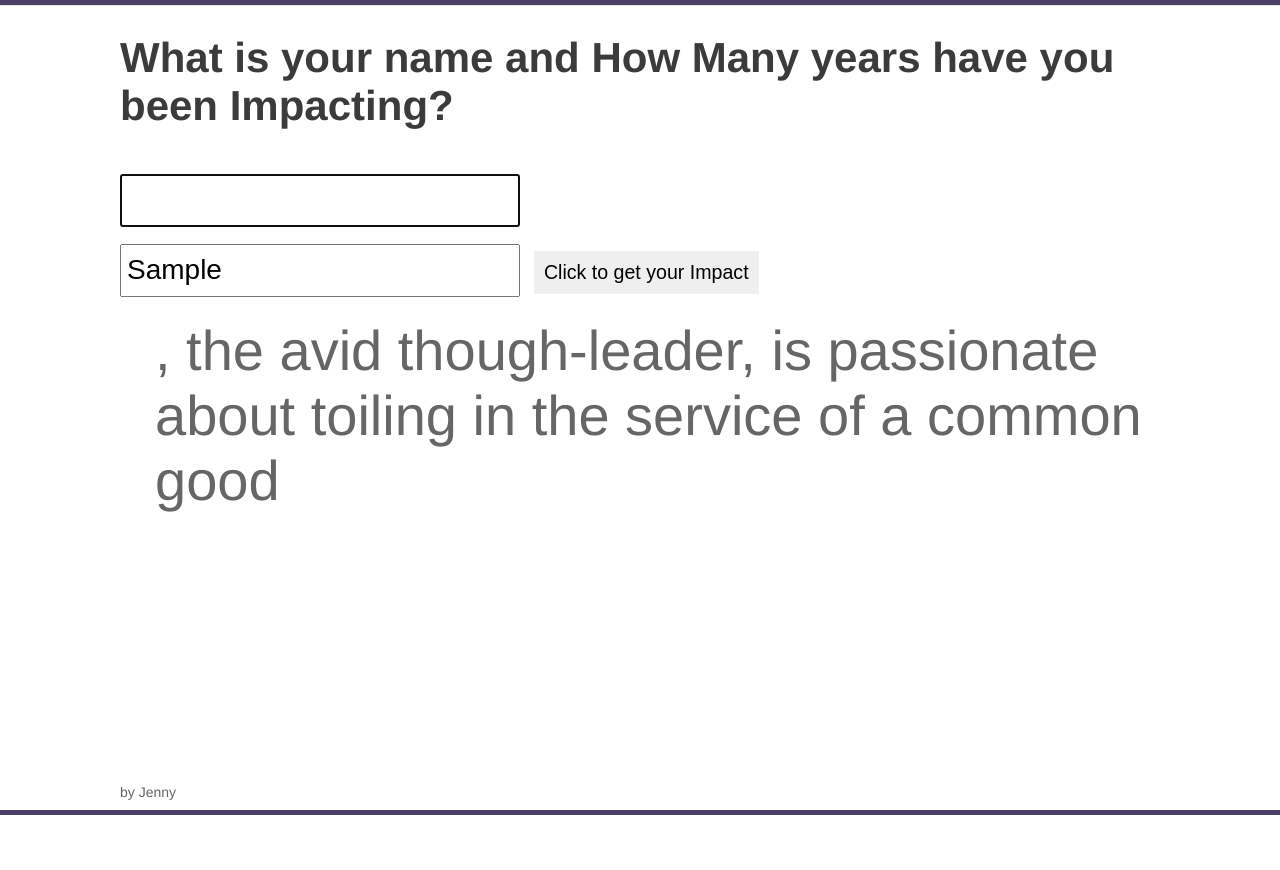
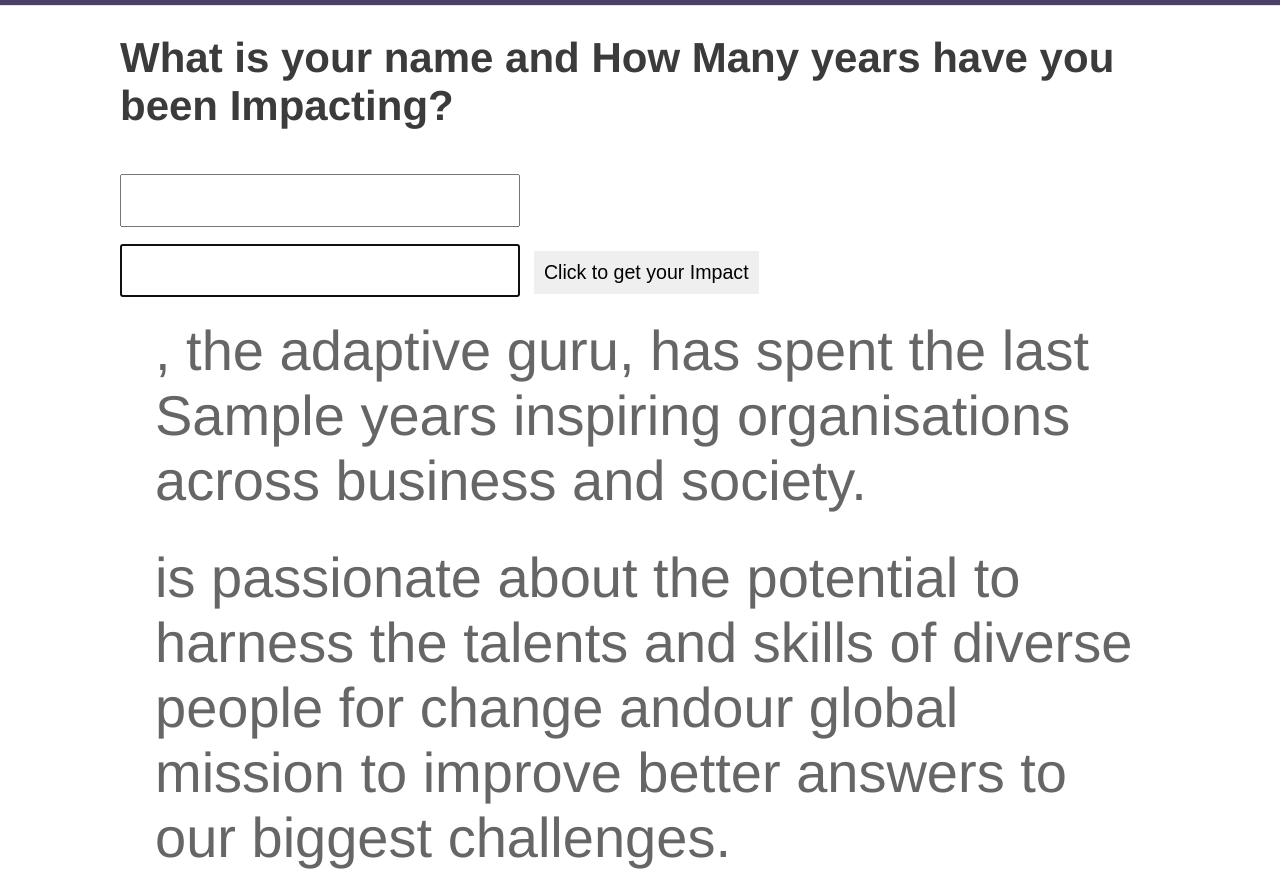
Before and after one commit to Jennythompson17/codebar_projects, a plain HTML site: page Thom's Widget/index.html in a window 1280 px wide. Both pictures are taken after typing "Sample" into the empty fields and a click on the button "Click to get your Impact". Before the commit the page ends 800 px from the top, so only its background shows below. Drawn offline with Linux system fonts and the light colour scheme.

Commit message:
Added second sentence, spacing div, stored array variables

```diff
--- a/Thom's Widget/index.html
+++ b/Thom's Widget/index.html
@@ -16,15 +16,23 @@
         <input type="text" id="item" autocomplete="off"></>
       </form>
       <form id="form2">
-        <input type="text" id="item" autocomplete="off"></>
+        <input type="text" id="years" autocomplete="off"></>
         <button type="submit" id="add-to-list">Click to get your Impact</button>
       </form>
       <div id="items">
         <!-- Items will be added here -->
       </div>
+
+      <div id="spacer">
+        <br></br>
+      </div>
+
+      <div id="items2">
+        <!-- Items will be added here -->
+      </div>
     </div>
     <footer>
-      <div id="content"> by Jenny</a> </div>
+      <div id="content"> by MI>TY</a> </div>
     </footer>
   </body>
 </html>
--- a/Thom's Widget/script.js
+++ b/Thom's Widget/script.js
@@ -1,9 +1,15 @@
 /* Widget for Thom */
 
-var adjectives = ['lean', 'agile', 'innovative', 'disruptive', 'passionate', 'impactful', 'cutting-edge', 'sustainable', 'avid', 'adaptive', 'nimble', 'practical', 'accessible', 'people-centred', 'talented', 'supportive', 'authentic', 'fearless', 'excited', 'diverse', 'open', 'digital', 'experimental', 'dedicated', 'progressive', 'visionary', 'world-class', 'iconic', 'resilient', 'inspirational', 'compelling', 'hard-hitting', 'fruitful', 'credible', 'evidenced', 'immense', 'creative', 'awe-inspiring', 'sudden'];
-var firstAim = ['running towards a goal most call impossible', 'toiling in the service of a common good', 'fusing talent with technology'];
+//Questions
+//1) how do I attach a re-load event handler to thesubmit button for submissions after the first one?
 
 
+var adjectives = ['lean', 'agile', 'innovative', 'disruptive', 'impactful', 'cutting-edge', 'sustainable', 'avid', 'adaptive', 'nimble', 'practical', 'accessible', 'people-centred', 'talented', 'supportive', 'authentic', 'fearless', 'excited', 'diverse', 'open', 'digital', 'experimental', 'dedicated', 'progressive', 'visionary', 'world-class', 'iconic', 'resilient', 'inspirational', 'compelling', 'hard-hitting', 'fruitful', 'credible', 'evidenced', 'immense', 'creative', 'awe-inspiring', 'sudden'];
+var descriptor = [ 'adventurer', 'individual', 'communicator', 'public speaker', 'event planning genius', 'genius', 'designer', 'social designer', 'facilitator', 'logistics and numbers ninja', 'expert', 'social expert', 'guru', 'venture hunter', 'contrarian communicator', 'instigator', 'grassroots volunteer', 'world roamer', 'pop-up restaurateur', 'campaigner', 'connector', 'changemaker', 'digital change agent', 'early interventionist', 'social intrapreneur', 'lover of life']
+var firstAim = ['running towards a goal most call impossible', 'toiling in the service of a common good', 'fusing talent with technology', 'making a difference in the world', 'creating new movements', 'institutions and companies', 'inspiring organisations across business and society'];
+var cause =[ 'our global mission to improve', 'our working together for', 'the building of partnerships with', 'the turning of inventions into marketable applications for', 'the improvement of the innovative capacity of', 'the development of practical insights in the service of', 'the deep connection with amazing people who are impassioned about', 'the potential to harness the talents and skills of diverse people for' ]
+var who =['people', 'public services', 'the user experience', 'everyone\'s health', 'commercial cultural and social potential','equal access to education for all', 'improving outcomes', 'a hub for innovators the world over', 'exciting people-driven startups', 'making a difference in the world', 'the future', 'children', 'young people', 'information', 'the information age', 'growing a stronger society', 'solving society\'s intractable problems', 'the obesity epidemic', 'women', 'men', 'young men', 'young women', 'better answers to our biggest challenges', 'improved fitness', 'old people', 'a more equal world', 'connecting visionary companies', 'experiential learning', 'leadership', 'social innovation', 'digital disruption', 'leadership resilience', 'connectivity', 'change', 'a global coalition for peace', 'a more free world', 'the innovations of the future', 'humanity', 'us all', 'wellbeing', '21st century learning', 'radical efficiency'
+]
 //why doesn't this work? - check document ready at bottom
 function questions(){
 	$('#item').val("what is your name?");
@@ -19,17 +25,31 @@ function getStory(array) {
 
 function getImpact(item) {
 	var random_adjective = getStory(adjectives);
+	var random_descriptor = getStory(descriptor);
 	var random_first = getStory(firstAim);
+	var random_cause = getStory(cause);
+	var random_who =getStory(who);
+	var random_cause2 = getStory(cause);
+	var random_who2 =getStory(who);
 
+	var name
+
+	//this is the leading sentence
 	$(document).bind('submit','#form' , function(e) {
-			$('#items').html($('#item').val()+ ', the ' + random_adjective + ' though-leader, is passionate about ' + random_first)
+		var name = $('#item').val();
+		var years = $('#years').val();
+			$('#items').html(name + ', the ' + random_adjective + ' ' + random_descriptor+ ', has spent the last ' + years+ ' years '+ random_first+'. ')
+			$('#items2').html(name + ' is passionate about ' + random_cause + ' '+ random_who+ ' and'+ random_cause2+ ' '+ random_who2+ '.')
 			$('#item').val("")
 			$('#item').focus()
+			$('#years').val("")
+			$('#years').focus()
+
+
+
 			e.preventDefault();
 		});
 	}
-
-
 
 //JQuery method - wrapped to wait for page load
 $(document).ready(getImpact())
--- a/Thom's Widget/style.css
+++ b/Thom's Widget/style.css
@@ -52,6 +52,12 @@ input[type='text'] {
   font-size: 4em;
 }
 
+#items2 {
+  padding-left: 10px;
+  margin-left: 25px;
+  font-size: 4em;
+}
+
 ol#items li {
   padding: 10px 2px 5px;
   border-bottom: 2px solid #E5E2E0;
```
